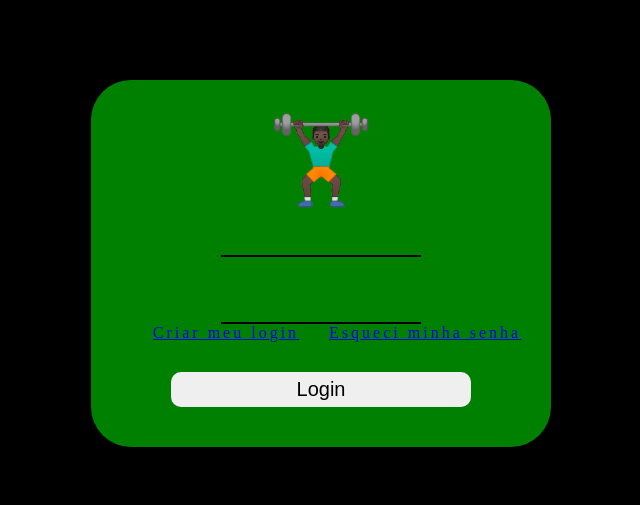
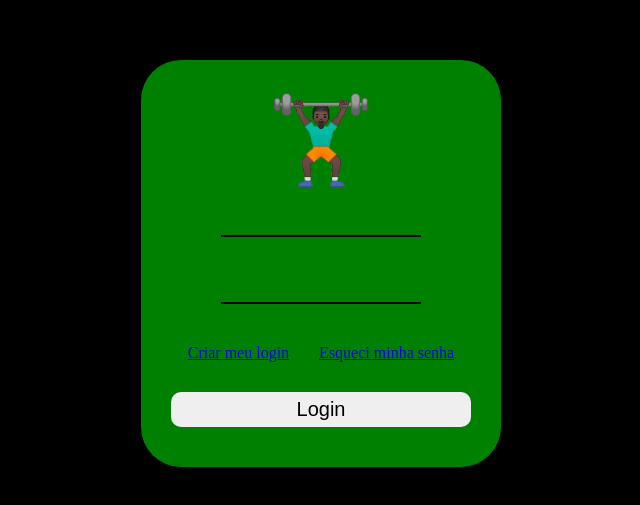
Before and after one commit to Ramom-Gomes/Fitness, a React (Vite) app: page / in a window 1280 px wide. Shown: the part 137-642 px from the top of the page, without its empty margins (319-959 px from the left). Built offline with nearby package versions, Linux system fonts and the light colour scheme.

Commit message:
arrumando-css-login

```diff
--- a/src/components/login.jsx
+++ b/src/components/login.jsx
@@ -42,10 +42,10 @@ function LoginPage({ users, theme }) {
       <main className={`main`}>
           <img src={Musculação} className="imagem" alt="" />
         <input className={`campo-email`} type="email" value={email} onChange={(e) => setEmail(e.target.value)} />
-        <p className={`email-error ${errorUser ? 'show' : ''}`}>{errorUser}</p>
+        <p className={`email-error-login ${errorUser ? 'show' : ''}`}>{errorUser}</p>
         <input className={`campo-senha`} type="password" value={password} onChange={(e) => setPassword(e.target.value)} />
-        <p className={`senha-error ${errorPassword ? 'show' : ''}`}>{errorPassword}</p>
-        <div className={`links`}>
+        <p className={`senha-error-login ${errorPassword ? 'show' : ''}`}>{errorPassword}</p>
+        <div className={`links-login`}>
           <Link className={`link-criarLogin`} to="/registro">Criar meu login</Link>
           <Link className={`link-redefinirSenha`} to="/trocar-senha">Esqueci minha senha</Link>
         </div>
--- a/src/estilizações/login.css
+++ b/src/estilizações/login.css
@@ -44,7 +44,7 @@
   width: 200px;
 }
 
-.email-error, .senha-error {
+.email-error-login, .senha-error-login {
   visibility: hidden;
   color: red;
   position: absolute;
@@ -52,7 +52,7 @@
   margin-right: 30px;
 }
 
-.senha-error {
+.senha-error-login {
   bottom: 140px;
   margin-right: 80px;
 }
@@ -63,8 +63,8 @@
     50% { transform: translateX(5px); }
 }
 
-.email-error.show,
-.senha-error.show {
+.email-error-login.show,
+.senha-error-login.show {
   visibility: visible;
   animation: shake 0.5s ease forwards;
 }
@@ -87,7 +87,7 @@
     border: none;
 }
 
-.links {
+.links-login {
     display: flex;
     margin-top: 40px;
 }
```
